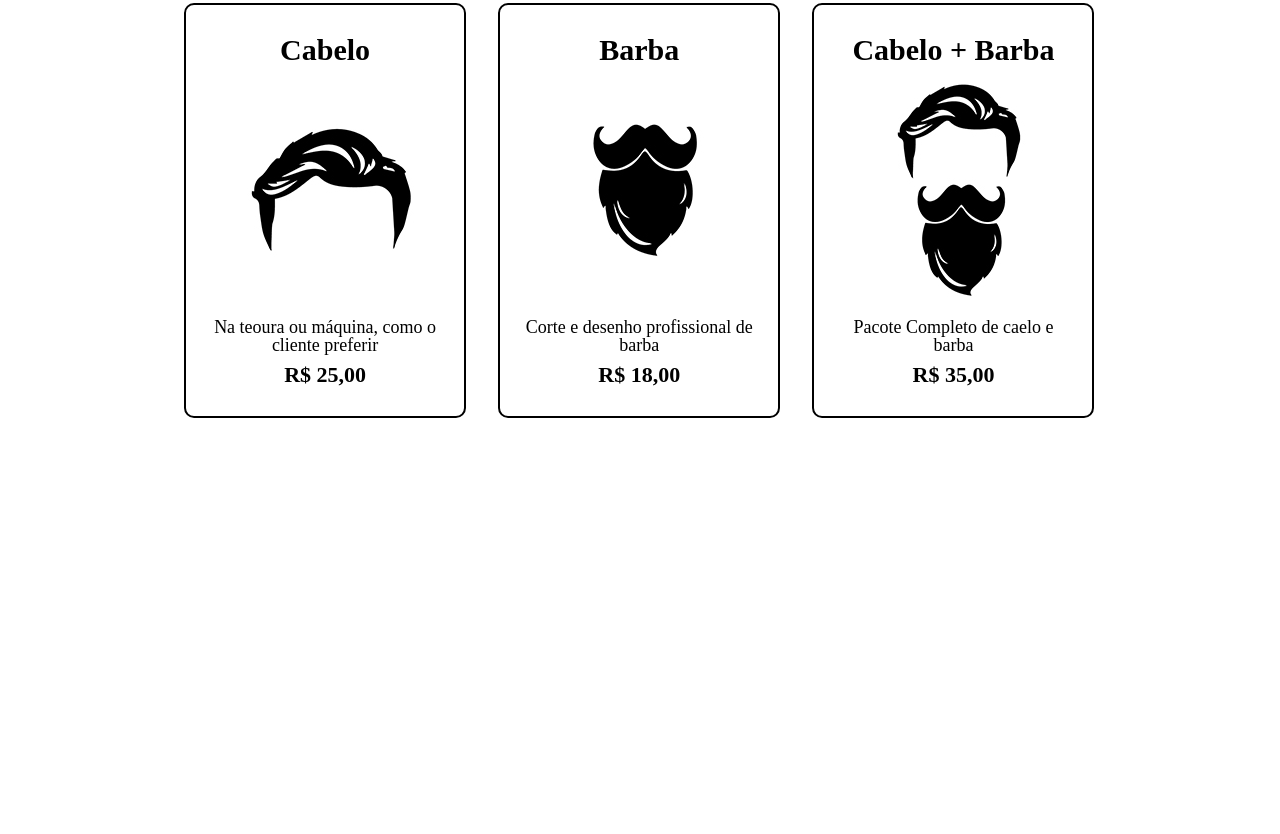
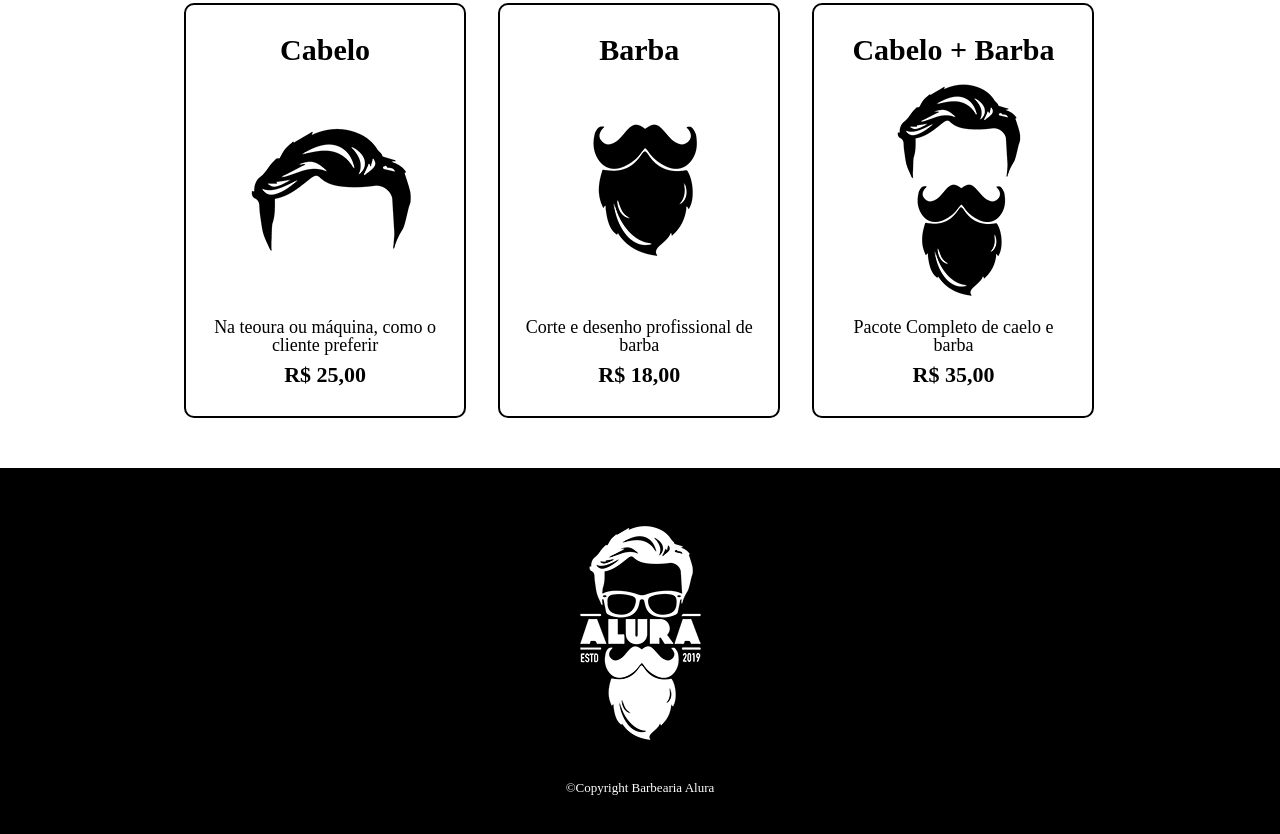
Before and after one commit to Delvechio/Barbearia-Alura, a plain HTML site: page Produtoss.html in a window 1280 px wide. Shown: the part 340-1174 px from the top of the page. Before the commit the page ends 808 px from the top, so only its background shows below. Drawn offline with Linux system fonts and the light colour scheme.

Commit message:
Criando o rodapé da pagina (produto.html)

```diff
--- a/Produtoss.html
+++ b/Produtoss.html
@@ -47,6 +47,11 @@
             </li>
         </ul>
     </main>
+
+    <footer>
+        <img src="imagens/logo-branco.png" alt="">
+        <p class="Copyright">&copy;Copyright Barbearia Alura</p>
+    </footer>
 </body>
 
 </html>
--- a/css/produtos.css
+++ b/css/produtos.css
@@ -73,3 +73,14 @@ nav a:hover{
 	font-weight: bold;
 	margin-top: 10px;
 }
+
+footer {
+	text-align: center;
+	background: #000000;
+	padding: 40px 0;
+}
+.Copyright {
+	color: #ffffff;
+	font-size: 13px;
+	margin:20px 0 0;
+}
```
